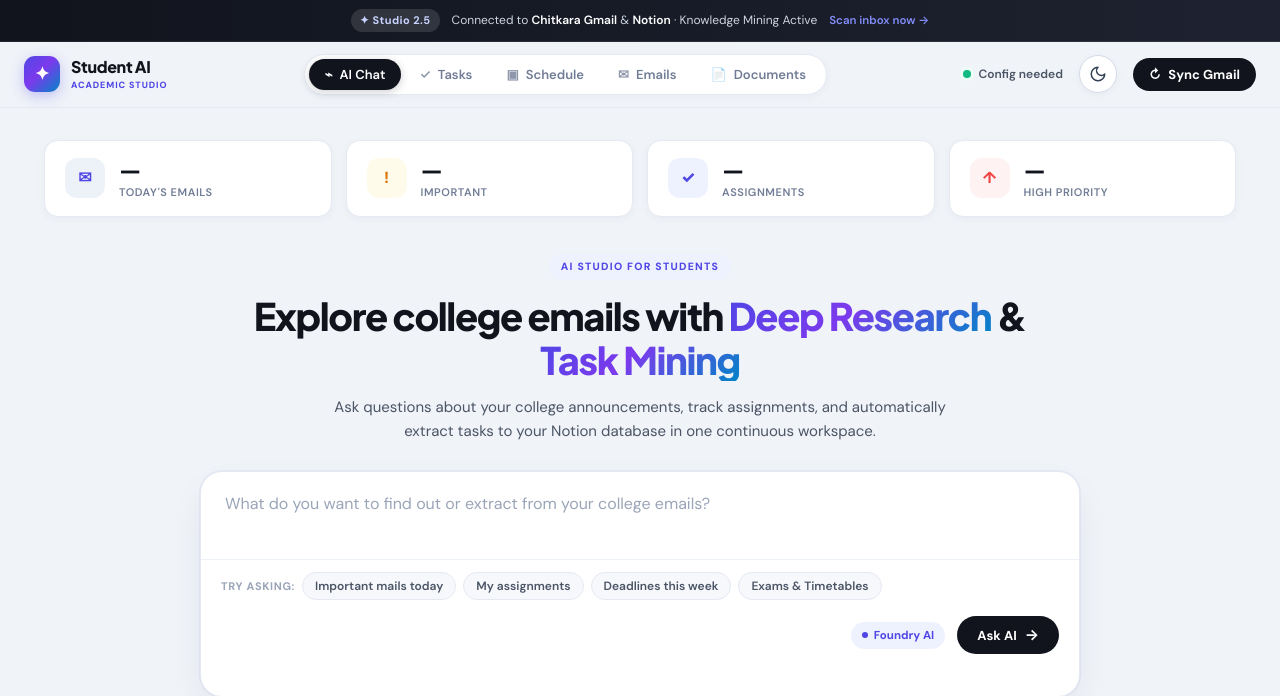
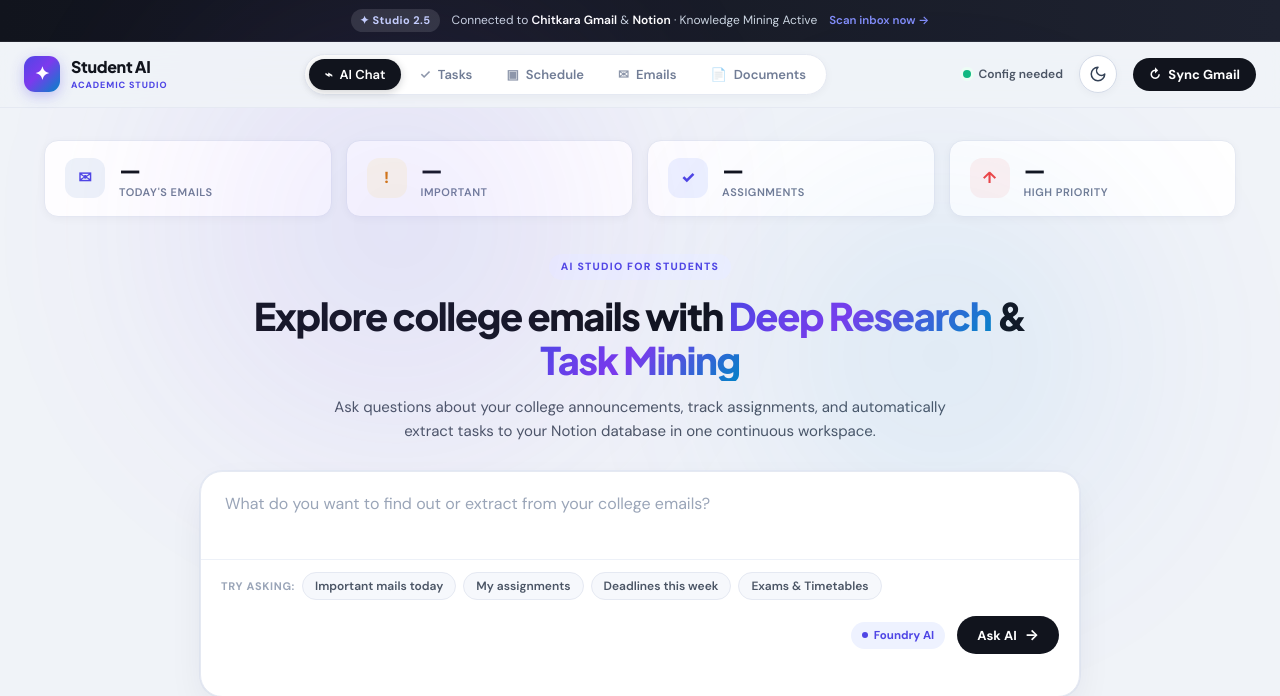
Before and after one commit to Anshuman-3902/Knowledge-Mining-Agent, a Flask app: page / in a window 1280 px wide. Shown: the top 696 px of the page. Run offline with Flask 3, Linux system fonts and the light colour scheme; data that the repository does not hold is empty.

Commit message:
Fix file upload read-only filesystem error on Vercel serverless and add UI ambient glow

```diff
--- a/app.py
+++ b/app.py
@@ -52,8 +52,29 @@ def get_credentials_file():
             pass
     return local_file
 
+_IS_READONLY_FS = None
+
+def is_serverless_or_readonly():
+    global _IS_READONLY_FS
+    if _IS_READONLY_FS is not None:
+        return _IS_READONLY_FS
+
+    if os.getenv("VERCEL") or os.getenv("AWS_LAMBDA_FUNCTION_NAME") or os.getenv("LAMBDA_TASK_ROOT"):
+        _IS_READONLY_FS = True
+        return True
+
+    try:
+        test_file = BASE_DIR / f".write_test_{uuid.uuid4().hex}"
+        test_file.touch()
+        test_file.unlink()
+        _IS_READONLY_FS = False
+        return False
+    except (OSError, PermissionError):
+        _IS_READONLY_FS = True
+        return True
+
 def get_tokens_dir():
-    if os.getenv("VERCEL") or not os.access(BASE_DIR, os.W_OK):
+    if is_serverless_or_readonly():
         tokens_dir = Path("/tmp") / "tokens"
     else:
         tokens_dir = BASE_DIR / "tokens"
@@ -61,7 +82,7 @@ def get_tokens_dir():
     return tokens_dir
 
 def get_accounts_file():
-    if os.getenv("VERCEL") or not os.access(BASE_DIR, os.W_OK):
+    if is_serverless_or_readonly():
         return Path("/tmp") / "accounts.json"
     return BASE_DIR / "accounts.json"
 
@@ -1366,7 +1387,10 @@ def api_scan():
 # -------------------------
 
 def get_uploads_dir():
-    uploads_dir = BASE_DIR / "uploads"
+    if is_serverless_or_readonly():
+        uploads_dir = Path("/tmp") / "uploads"
+    else:
+        uploads_dir = BASE_DIR / "uploads"
     uploads_dir.mkdir(parents=True, exist_ok=True)
     return uploads_dir
 
@@ -1378,6 +1402,12 @@ def get_documents_file():
 def load_documents_registry():
     doc_file = get_documents_file()
     if not doc_file.exists():
+        local_doc_file = BASE_DIR / "uploads" / "documents.json"
+        if local_doc_file.exists():
+            try:
+                return json.loads(local_doc_file.read_text(encoding="utf-8"))
+            except Exception:
+                pass
         return {"documents": []}
     try:
         return json.loads(doc_file.read_text(encoding="utf-8"))
@@ -1387,7 +1417,10 @@ def load_documents_registry():
 
 def save_documents_registry(data):
     doc_file = get_documents_file()
-    doc_file.write_text(json.dumps(data, indent=2, ensure_ascii=False), encoding="utf-8")
+    try:
+        doc_file.write_text(json.dumps(data, indent=2, ensure_ascii=False), encoding="utf-8")
+    except OSError as e:
+        print(f"Error saving documents registry: {e}")
 
 
 def format_file_size(bytes_num):
@@ -1553,7 +1586,10 @@ def api_documents_upload():
             extracted_text, page_count = extract_text_from_file(saved_path)
         except Exception as exc:
             if saved_path.exists():
-                saved_path.unlink()
+                try:
+                    saved_path.unlink()
+                except OSError:
+                    pass
             return jsonify({"ok": False, "success": False, "error": f"Could not read document contents: {exc}"}), 400
 
         if not extracted_text or not extracted_text.strip():
@@ -1622,7 +1658,12 @@ def api_documents_get(doc_id):
     if not doc:
         return jsonify({"ok": False, "success": False, "error": "Document not found."}), 404
 
-    text_cache = get_uploads_dir() / f"{doc_id}.txt"
+    uploads_dir = get_uploads_dir()
+    text_cache = uploads_dir / f"{doc_id}.txt"
+    if not text_cache.exists():
+        fallback_cache = BASE_DIR / "uploads" / f"{doc_id}.txt"
+        if fallback_cache.exists():
+            text_cache = fallback_cache
     text_content = text_cache.read_text(encoding="utf-8") if text_cache.exists() else ""
 
     return jsonify({
@@ -1650,6 +1691,10 @@ def api_documents_chat(doc_id):
         combined_texts = []
         for d in docs[:5]:
             t_file = uploads_dir / f"{d['id']}.txt"
+            if not t_file.exists():
+                fallback = BASE_DIR / "uploads" / f"{d['id']}.txt"
+                if fallback.exists():
+                    t_file = fallback
             if t_file.exists():
                 combined_texts.append(f"=== DOCUMENT: {d['filename']} ===\n{t_file.read_text(encoding='utf-8')[:10000]}")
         text = "\n\n".join(combined_texts)
@@ -1660,6 +1705,10 @@ def api_documents_chat(doc_id):
             return jsonify({"ok": False, "success": False, "error": "Document not found."}), 404
         t_file = uploads_dir / f"{doc_id}.txt"
         if not t_file.exists():
+            fallback = BASE_DIR / "uploads" / f"{doc_id}.txt"
+            if fallback.exists():
+                t_file = fallback
+        if not t_file.exists():
             return jsonify({"ok": False, "success": False, "error": "Document text cache missing."}), 404
         text = t_file.read_text(encoding="utf-8")
 
@@ -1686,11 +1735,17 @@ def api_documents_delete(doc_id):
     uploads_dir = get_uploads_dir()
     stored_path = uploads_dir / target.get("stored_filename", "")
     if stored_path.exists():
-        stored_path.unlink()
+        try:
+            stored_path.unlink()
+        except OSError:
+            pass
 
     txt_cache = uploads_dir / f"{doc_id}.txt"
     if txt_cache.exists():
-        txt_cache.unlink()
+        try:
+            txt_cache.unlink()
+        except OSError:
+            pass
 
     registry["documents"] = [d for d in docs if d["id"] != doc_id]
     save_documents_registry(registry)
--- a/static/style.css
+++ b/static/style.css
@@ -153,6 +153,62 @@ body.clico-page {
     display: flex;
     flex-direction: column;
     line-height: 1.5;
+    overflow-x: hidden;
+    position: relative;
+}
+
+/* Ambient Mesh Lighting Orbs */
+.ambient-glow {
+    position: fixed;
+    border-radius: 50%;
+    filter: blur(100px);
+    opacity: 0.42;
+    pointer-events: none;
+    z-index: 0;
+    will-change: transform, opacity;
+}
+
+.ambient-glow--1 {
+    width: 520px;
+    height: 520px;
+    top: -60px;
+    left: 8%;
+    background: radial-gradient(circle, rgba(99, 102, 241, 0.35) 0%, rgba(168, 85, 247, 0.15) 55%, transparent 75%);
+    animation: orbFloat1 20s ease-in-out infinite alternate;
+}
+
+.ambient-glow--2 {
+    width: 460px;
+    height: 460px;
+    top: 140px;
+    right: 6%;
+    background: radial-gradient(circle, rgba(6, 182, 212, 0.28) 0%, rgba(99, 102, 241, 0.12) 55%, transparent 75%);
+    animation: orbFloat2 24s ease-in-out infinite alternate;
+}
+
+[data-theme="dark"] .ambient-glow {
+    opacity: 0.32;
+    filter: blur(120px);
+}
+
+[data-theme="dark"] .ambient-glow--1 {
+    background: radial-gradient(circle, rgba(99, 102, 241, 0.45) 0%, rgba(124, 58, 237, 0.2) 60%, transparent 80%);
+}
+
+[data-theme="dark"] .ambient-glow--2 {
+    background: radial-gradient(circle, rgba(14, 165, 233, 0.35) 0%, rgba(59, 130, 246, 0.15) 60%, transparent 80%);
+}
+
+@keyframes orbFloat1 {
+    0% { transform: translate(0, 0) scale(1); }
+    50% { transform: translate(45px, 35px) scale(1.08); }
+    100% { transform: translate(-35px, 55px) scale(0.95); }
+}
+
+@keyframes orbFloat2 {
+    0% { transform: translate(0, 0) scale(1); }
+    50% { transform: translate(-55px, -25px) scale(1.06); }
+    100% { transform: translate(30px, 45px) scale(0.96); }
 }
 
 button, input, textarea, select {
--- a/templates/index.html
+++ b/templates/index.html
@@ -85,6 +85,10 @@
 
 <!-- Main Application Workspace -->
 <main class="workspace" id="mainWorkspace">
+
+    <!-- Ambient Lighting Mesh Orbs -->
+    <div class="ambient-glow ambient-glow--1" aria-hidden="true"></div>
+    <div class="ambient-glow ambient-glow--2" aria-hidden="true"></div>
 
     <!-- Clico-style Metric Stat Ribbon -->
     <section class="stat-ribbon">
```
